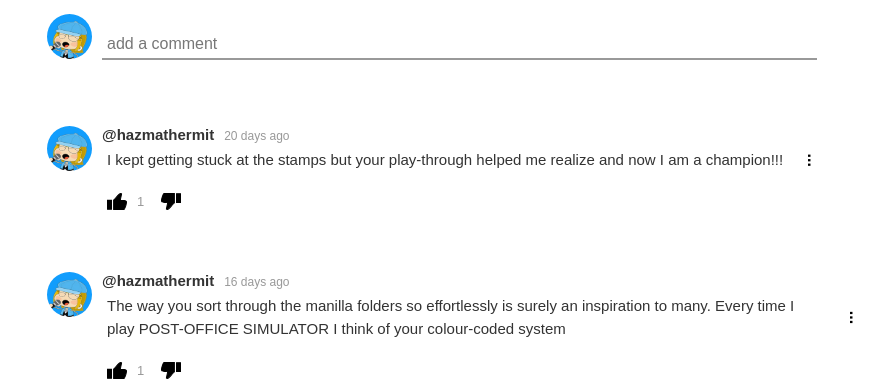
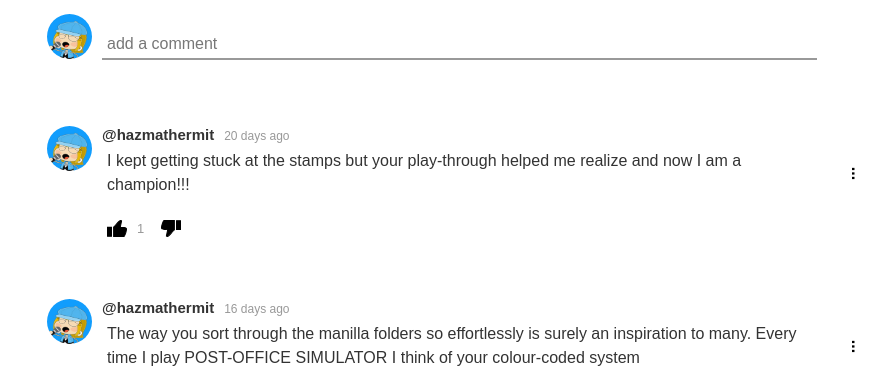
Before and after one commit to noahdepelteau/loverssandbox1, a plain HTML site: page comments.html in a window 1280 px wide. Shown: the part 410-795 px from the top of the page, without its empty margins (208-1094 px from the left). Drawn offline with Linux system fonts and the light colour scheme; a web font is replaced by a local one.

Commit message:
Update styles.css

```diff
--- a/styles.css
+++ b/styles.css
@@ -319,7 +319,7 @@ padding-right: 5px
 }
 
 .comment-body p {
-    font-size: 1rem;
+    font-size: 1rem !important;
     color: #333;
     line-height: 1.5;
     margin-left: 5px;
```
